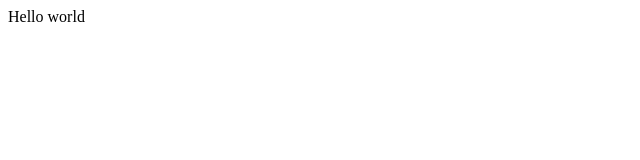
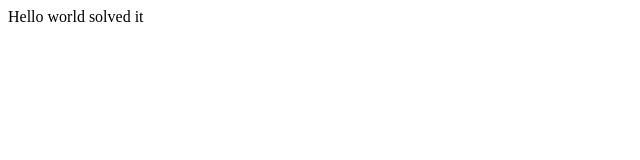
Before and after one commit to tushardacoder/demo-2, a plain HTML site: page index.html in a window 1280 px wide. Shown: the full height of the page, 0-640 px from the left. Drawn offline with Linux system fonts and the light colour scheme.

Commit message:
Update index.html

```diff
--- a/index.html
+++ b/index.html
@@ -8,5 +8,7 @@
 <body>
     Hello world
 
+    solved it
+
 </body>
 </html>
```
